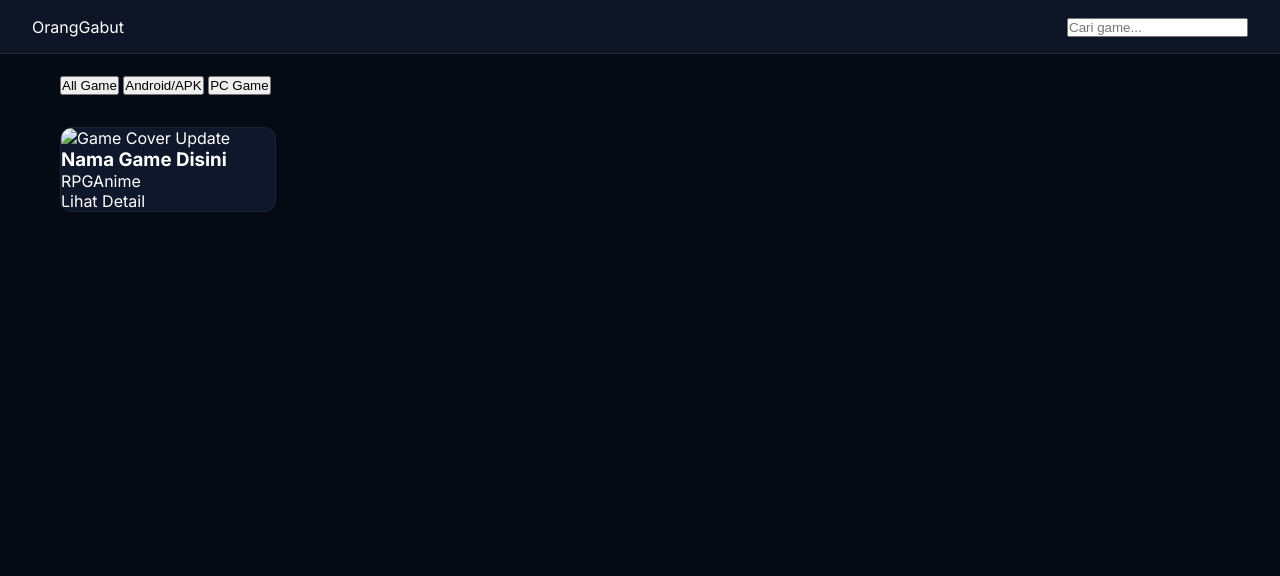
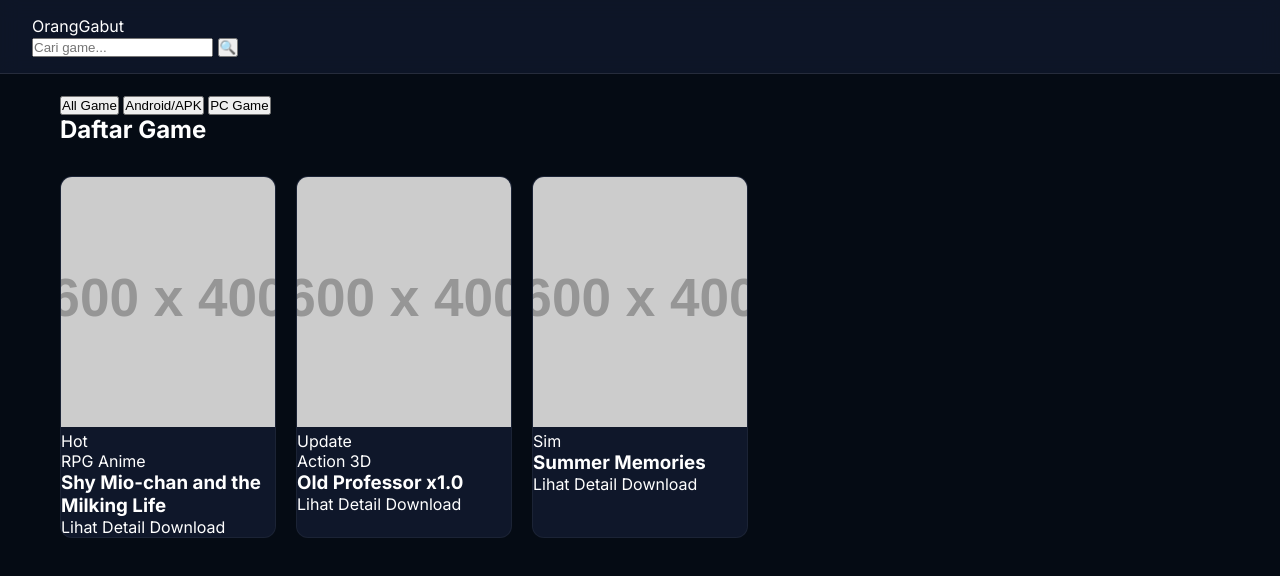
Before and after one commit to VilOrdx/vilproject.github.io, a plain HTML site: page index.html in a window 1280 px wide. Drawn offline with Linux system fonts and the light colour scheme; placeholder pictures from the web are drawn by us.

Commit message:
Update index.html

```diff
--- a/index.html
+++ b/index.html
@@ -3,46 +3,86 @@
 <head>
     <meta charset="UTF-8">
     <meta name="viewport" content="width=device-width, initial-scale=1.0">
-    <title>Vil Ordx Translator</title>
+    <title>OrangGabut Clone</title>
+
+    <link href="https://fonts.googleapis.com/css2?family=Inter:wght@400;500;600;700&display=swap" rel="stylesheet">
+
     <link rel="stylesheet" href="assets/css/main.css">
     <link rel="stylesheet" href="assets/css/layout.css">
     <link rel="stylesheet" href="assets/css/components.css">
-    <link rel="stylesheet" href="assets/css/animations.css">
-    <link href="https://fonts.googleapis.com/css2?family=Inter:wght@400;600;700&display=swap" rel="stylesheet">
 </head>
 <body>
 
     <nav class="navbar">
-        <div class="logo">OrangGabut</div>
-        <div class="search-bar">
-            <input type="text" placeholder="Cari game...">
+        <div class="nav-container">
+            <a href="#" class="logo">OrangGabut</a>
+            <div class="search-box">
+                <input type="text" placeholder="Cari game...">
+                <button>🔍</button>
+            </div>
         </div>
     </nav>
 
     <main class="container">
-        <div class="filter-section">
+
+        <div class="filter-wrapper">
             <button class="filter-btn active">All Game</button>
             <button class="filter-btn">Android/APK</button>
             <button class="filter-btn">PC Game</button>
         </div>
 
+        <h2 class="section-title">Daftar Game</h2>
+
         <div class="game-grid">
-            <article class="game-card fade-in">
+
+            <article class="game-card">
                 <div class="card-image">
-                    <img src="path-to-image.jpg" alt="Game Cover">
-                    <span class="badge">Update</span>
+                    <img src="https://placehold.co/600x400/1e293b/FFF?text=Game+Cover+1" alt="Game Cover">
+                    <span class="badge">Hot</span>
                 </div>
                 <div class="card-content">
-                    <h3>Nama Game Disini</h3>
                     <div class="tags">
-                        <span>RPG</span><span>Anime</span>
+                        <span class="tag">RPG</span>
+                        <span class="tag">Anime</span>
                     </div>
-                    <a href="details.html" class="btn-download">Lihat Detail</a>
+                    <h3>Shy Mio-chan and the Milking Life</h3>
+                    <a href="details.html" class="btn-detail">Lihat Detail</a>
+                    <a href="#" class="btn-download">Download</a>
                 </div>
             </article>
-            </div>
+
+            <article class="game-card">
+                <div class="card-image">
+                    <img src="https://placehold.co/600x400/0f172a/FFF?text=Game+Cover+2" alt="Game Cover">
+                    <span class="badge update">Update</span>
+                </div>
+                <div class="card-content">
+                    <div class="tags">
+                        <span class="tag">Action</span>
+                        <span class="tag">3D</span>
+                    </div>
+                    <h3>Old Professor x1.0</h3>
+                    <a href="details.html" class="btn-detail">Lihat Detail</a>
+                    <a href="#" class="btn-download">Download</a>
+                </div>
+            </article>
+
+             <article class="game-card">
+                <div class="card-image">
+                    <img src="https://placehold.co/600x400/334155/FFF?text=Game+Cover+3" alt="Game Cover">
+                </div>
+                <div class="card-content">
+                    <div class="tags">
+                        <span class="tag">Sim</span>
+                    </div>
+                    <h3>Summer Memories</h3>
+                    <a href="details.html" class="btn-detail">Lihat Detail</a>
+                    <a href="#" class="btn-download">Download</a>
+                </div>
+            </article>
+
+        </div>
     </main>
 
-    <script src="assets/js/main.js"></script>
 </body>
 </html>
```
